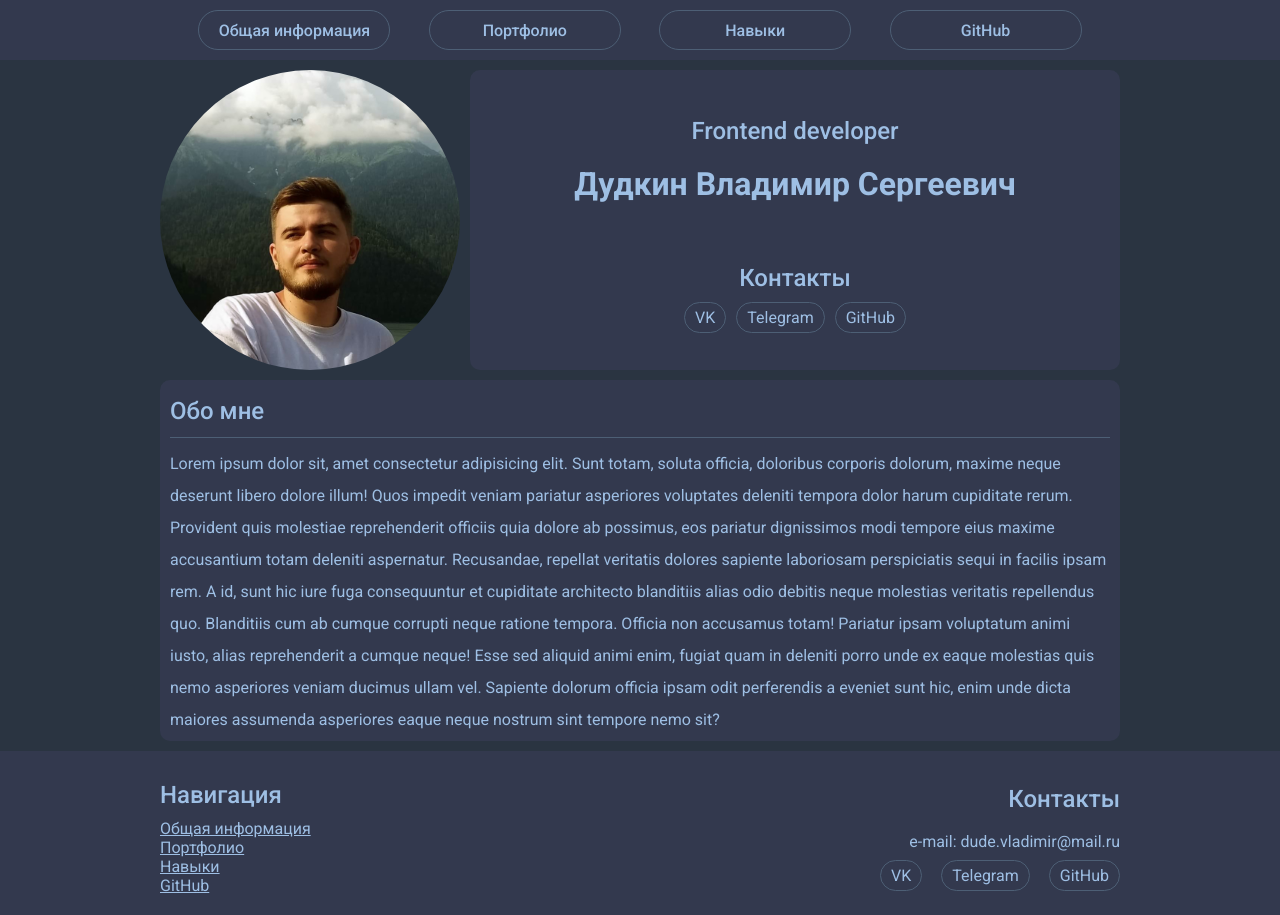
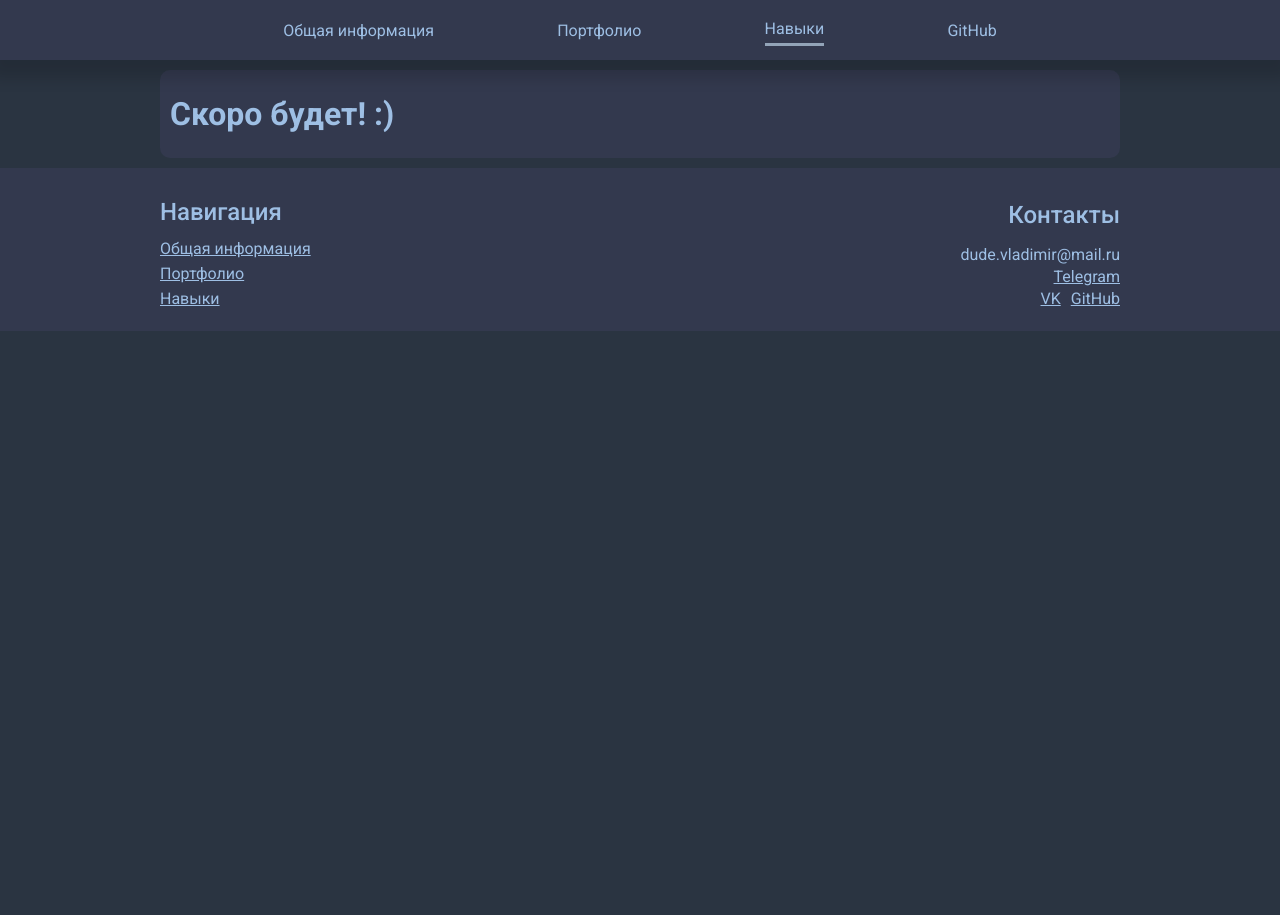
Before and after one commit to dudeVladimir/resume-vue, a Vue app: page /skills in a window 1280 px wide. After the commit the page ends 800 px from the top, so only its background shows below. Built offline with nearby package versions, Linux system fonts and the light colour scheme.

Commit message:
add vue router and fixed backdrop for mobile menu

```diff
--- a/package.json
+++ b/package.json
@@ -8,7 +8,8 @@
   },
   "dependencies": {
     "core-js": "^3.8.3",
-    "vue": "^3.2.13"
+    "vue": "^3.2.13",
+    "vue-router": "^4.0.14"
   },
   "devDependencies": {
     "@vue/cli-plugin-babel": "~5.0.0",
--- a/src/App.vue
+++ b/src/App.vue
@@ -1,38 +1,31 @@
 <template>
   <!-- <header-component></header-component> -->
-  <page-header @opened-menu="shadowWindow"></page-header>
-  <div :class="{ shadow: menuIsOpen }">
-    <div class="container">
-      <base-info></base-info>
-      <about-me></about-me>
-    </div>
+  <page-header @opened-menu="backdrop"></page-header>
+  <div :class="{ 'modal-backdrop': backdropIsEnabled }"></div>
+  <div class="container">
+    <router-view></router-view>
   </div>
   <page-footer></page-footer>
 </template>
 
 <script>
 import PageFooter from './components/parts/PageFooter.vue'
-import HeaderComponent from './components/parts/HeaderComponent.vue'
 import PageHeader from './components/parts/PageHeader.vue'
-import BaseInfo from './components/parts/BaseInfo.vue'
-import AboutMe from './components/parts/AboutMe.vue'
+// import HeaderComponent from './components/parts/HeaderComponent.vue'
 
 export default {
   data() {
-    return { menuIsOpen: false }
+    return {
+      backdropIsEnabled: false,
+    }
   },
   methods: {
-    shadowWindow(isOpen) {
-      this.menuIsOpen = isOpen
-      console.log(isOpen)
+    backdrop(menuIsOpen) {
+      this.backdropIsEnabled = menuIsOpen
     },
   },
-  components: { HeaderComponent, PageFooter, PageHeader, BaseInfo, AboutMe },
+  components: { PageHeader, PageFooter },
 }
 </script>
 
-<style>
-.shadow {
-  background-color: rgba(0, 0, 0, 0.8);
-}
-</style>
+<style></style>
--- a/src/components/parts/PageFooter.vue
+++ b/src/components/parts/PageFooter.vue
@@ -3,18 +3,21 @@
     <div class="container footer">
       <div class="footer-column">
         <h3>Навигация</h3>
-        <a href="#">Общая информация</a>
-        <a href="#">Портфолио</a>
-        <a href="#">Навыки</a>
-        <a href="#">GitHub</a>
+        <router-link to="/home" class="footer-a">Общая информация</router-link>
+        <router-link to="/portfolio" class="footer-a">Портфолио</router-link>
+        <router-link to="/skills" class="footer-a">Навыки</router-link>
       </div>
       <div class="footer-column right">
         <h3>Контакты</h3>
-        <span>e-mail: dude.vladimir@mail.ru</span>
-        <div class="block-social">
-          <button class="btn">VK</button>
-          <button class="btn">Telegram</button>
-          <button class="btn">GitHub</button>
+        <div>
+          <span>dude.vladimir@mail.ru</span>
+          <a class="footer-a" href="https://t.me/DudeVladimir">Telegram</a>
+          <div id="vk-git">
+            <a class="footer-a" href="https://vk.com/dude.vladimir">VK</a>
+            <a class="footer-a" href="https://github.com/dudeVladimir"
+              >GitHub</a
+            >
+          </div>
         </div>
       </div>
     </div>
@@ -26,6 +29,15 @@ export default {}
 </script>
 
 <style scoped>
+.footer-column.right > div {
+  display: flex;
+  flex-direction: column;
+}
+
+#vk-git > a {
+  margin-left: 10px;
+}
+
 .footer-column.right {
   text-align: right;
 }
--- a/src/components/parts/PageHeader.vue
+++ b/src/components/parts/PageHeader.vue
@@ -10,19 +10,26 @@
         <label for="menu-img">Меню</label>
       </div>
       <div class="menu-btn-block">
-        <button class="btn menu-btn">Общая информация</button>
-        <button class="btn menu-btn">Портфолио</button>
-        <button class="btn menu-btn">Навыки</button>
-        <button class="btn menu-btn">GitHub</button>
+        <router-link to="/home" class="menu-a">Общая информация</router-link>
+        <router-link to="/portfolio" class="menu-a">Портфолио</router-link>
+        <router-link to="/skills" class="menu-a">Навыки</router-link>
+        <a
+          href="https://github.com/dudeVladimir"
+          class="menu-a"
+          target="__blank"
+          >GitHub</a
+        >
       </div>
     </div>
   </div>
   <div id="page-header">
     <div class="container page-header">
-      <button class="btn">Общая информация</button>
-      <button class="btn">Портфолио</button>
-      <button class="btn">Навыки</button>
-      <button class="btn">GitHub</button>
+      <router-link to="/home" class="menu-a">Общая информация</router-link>
+      <router-link to="/portfolio" class="menu-a">Портфолио</router-link>
+      <router-link to="/skills" class="menu-a">Навыки</router-link>
+      <a href="https://github.com/dudeVladimir" class="menu-a" target="__blank"
+        >GitHub</a
+      >
     </div>
   </div>
 </template>
--- a/src/main.js
+++ b/src/main.js
@@ -1,5 +1,6 @@
 import { createApp } from 'vue'
 import App from './App.vue'
+import router from './router.js'
 import './theme.css'
 
-createApp(App).mount('#app')
+createApp(App).use(router).mount('#app')
--- /dev/null
+++ b/src/router.js
@@ -0,0 +1,25 @@
+import { createRouter, createWebHistory } from 'vue-router'
+import HomePage from './views/HomePage.vue'
+import SkillsPage from './views/SkillsPage.vue'
+import PortfolioPage from './views/PortfolioPage.vue'
+
+export default createRouter({
+  history: createWebHistory(),
+  routes: [
+    {
+      path: '/home',
+      component: HomePage,
+      alias: '/',
+    },
+    {
+      path: '/portfolio',
+      component: PortfolioPage,
+    },
+    {
+      path: '/skills',
+      component: SkillsPage,
+    },
+  ],
+  linkActiveClass: 'active',
+  linkExactActiveClass: 'active',
+})
--- a/src/theme.css
+++ b/src/theme.css
@@ -44,6 +44,8 @@ footer {
   width: 100%;
   background-color: #33394e;
   padding: 10px 0;
+  margin-top: 10px;
+  font-size: 12px;
 }
 
 header > div {
@@ -58,6 +60,36 @@ header > div {
   max-width: 1000px;
   padding: 0 20px;
   margin: 0 auto;
+}
+
+.menu-a {
+  text-decoration: none;
+  padding: 5px 0;
+}
+
+.modal-backdrop {
+  position: fixed;
+  top: 0;
+  right: 0;
+  left: 0;
+  bottom: 0;
+  background: rgba(0, 0, 0, 0.35);
+}
+
+.footer-a {
+  padding: 3px 0;
+}
+
+.footer-a:hover {
+  color: #93a4b8;
+}
+
+.menu-a:hover {
+  border-bottom: 3px solid #93a4b8;
+}
+
+.menu-a.active {
+  border-bottom: 3px solid #93a4b8;
 }
 
 .btn {
@@ -104,6 +136,7 @@ header > div {
 .container.page-header {
   display: flex;
   justify-content: space-evenly;
+  align-items: center;
   height: 100%;
 }
 
@@ -143,9 +176,11 @@ header > div {
   width: 100%;
   background-color: #33394e;
   padding: 10px 0;
+  box-shadow: 0px 8px 14px 10px rgb(0 0 0 / 15%);
 }
 
 #mobile-header {
+  z-index: 1000;
   display: flex;
   flex-direction: column;
   position: fixed;
@@ -184,6 +219,11 @@ header > div {
   #app {
     margin-top: 80px;
   }
+
+  .menu-a {
+    padding: 10px 0;
+    font-size: 1.5rem;
+  }
 }
 
 @media (min-width: 910px) {
--- /dev/null
+++ b/src/views/HomePage.vue
@@ -0,0 +1,32 @@
+<template>
+  <div :class="{ shadow: menuIsOpen }">
+    <base-info></base-info>
+    <about-me></about-me>
+  </div>
+</template>
+
+<script>
+import PageFooter from '../components/parts/PageFooter.vue'
+import PageHeader from '../components/parts/PageHeader.vue'
+import BaseInfo from '../components/parts/BaseInfo.vue'
+import AboutMe from '../components/parts/AboutMe.vue'
+
+export default {
+  data() {
+    return { menuIsOpen: false }
+  },
+  methods: {
+    shadowWindow(isOpen) {
+      this.menuIsOpen = isOpen
+      console.log(isOpen)
+    },
+  },
+  components: { PageFooter, PageHeader, BaseInfo, AboutMe },
+}
+</script>
+
+<style>
+.shadow {
+  background-color: rgba(0, 0, 0, 0.8);
+}
+</style>
--- /dev/null
+++ b/src/views/PortfolioPage.vue
@@ -0,0 +1,9 @@
+<template>
+  <div class="card"><h1>Пока здесь пусто :(</h1></div>
+</template>
+
+<script>
+export default {}
+</script>
+
+<style></style>
--- /dev/null
+++ b/src/views/SkillsPage.vue
@@ -0,0 +1,9 @@
+<template>
+  <div class="card"><h1>Скоро будет! :)</h1></div>
+</template>
+
+<script>
+export default {}
+</script>
+
+<style></style>
```
Also changed, not shown: 1 other file (tests, documents, lock files or other folders).
